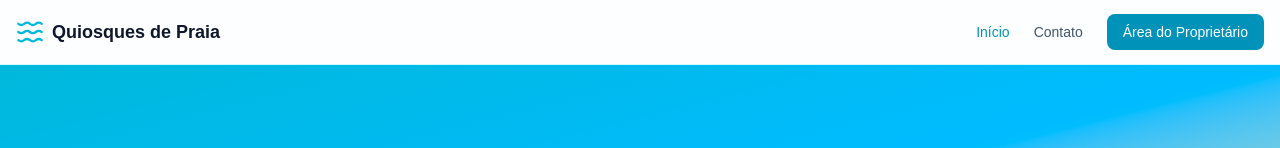
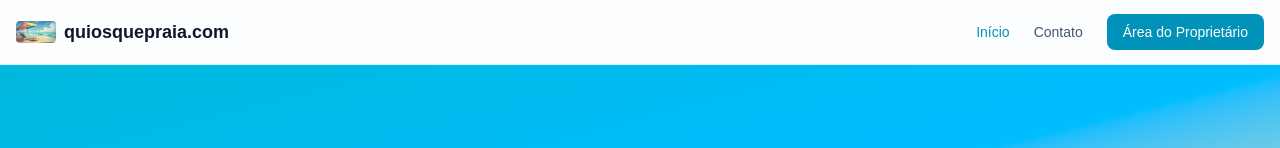
Before and after one commit to brasilagency2026/quiosquepraiadirectory, a Next.js app: page / in a window 1280 px wide. Shown: the top 148 px of the page. Built offline with nearby package versions, Linux system fonts and the light colour scheme; no server answers; the database is empty.

Commit message:
Replace header logo with beach image and rename to quiosquepraia.com

```diff
--- a/components/Header.tsx
+++ b/components/Header.tsx
@@ -2,8 +2,9 @@
 
 import Link from 'next/link'
 import { usePathname } from 'next/navigation'
-import { Waves, Menu, X } from 'lucide-react'
+import { Menu, X } from 'lucide-react'
 import { useState } from 'react'
+import Image from 'next/image'
 
 export default function Header() {
   const pathname = usePathname()
@@ -13,9 +14,9 @@ export default function Header() {
     <header className="sticky top-0 z-50 border-b border-cyan-100 bg-white/95 backdrop-blur supports-[backdrop-filter]:bg-white/80 dark:border-slate-800 dark:bg-slate-900/95">
       <div className="mx-auto flex h-16 max-w-7xl items-center justify-between px-4">
         <Link href="/" className="flex items-center gap-2">
-          <Waves className="h-7 w-7 text-cyan-500" />
+          <Image src="/logo.jpg" alt="quiosquepraia.com" width={40} height={22} className="rounded" />
           <span className="text-lg font-bold text-slate-900 dark:text-white">
-            Quiosques de Praia
+            quiosquepraia.com
           </span>
         </Link>
 
```
Also changed, not shown: public/logo.jpg (added).
